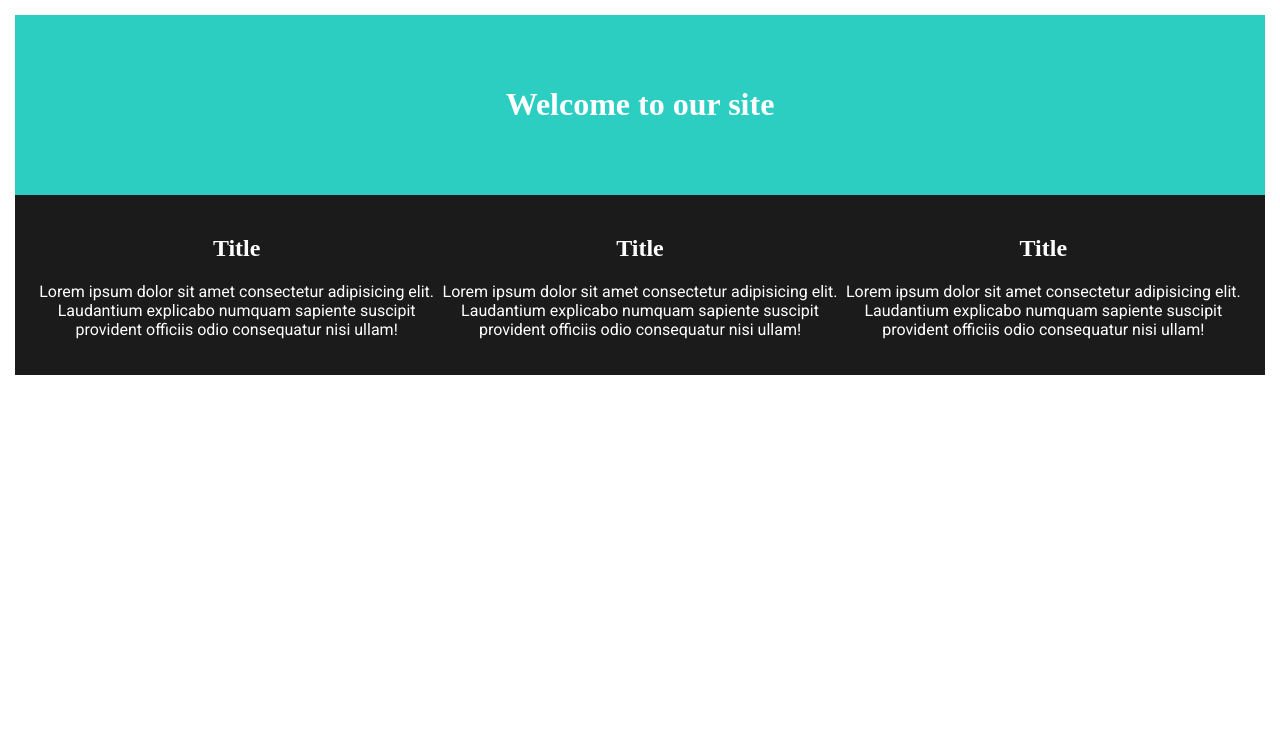
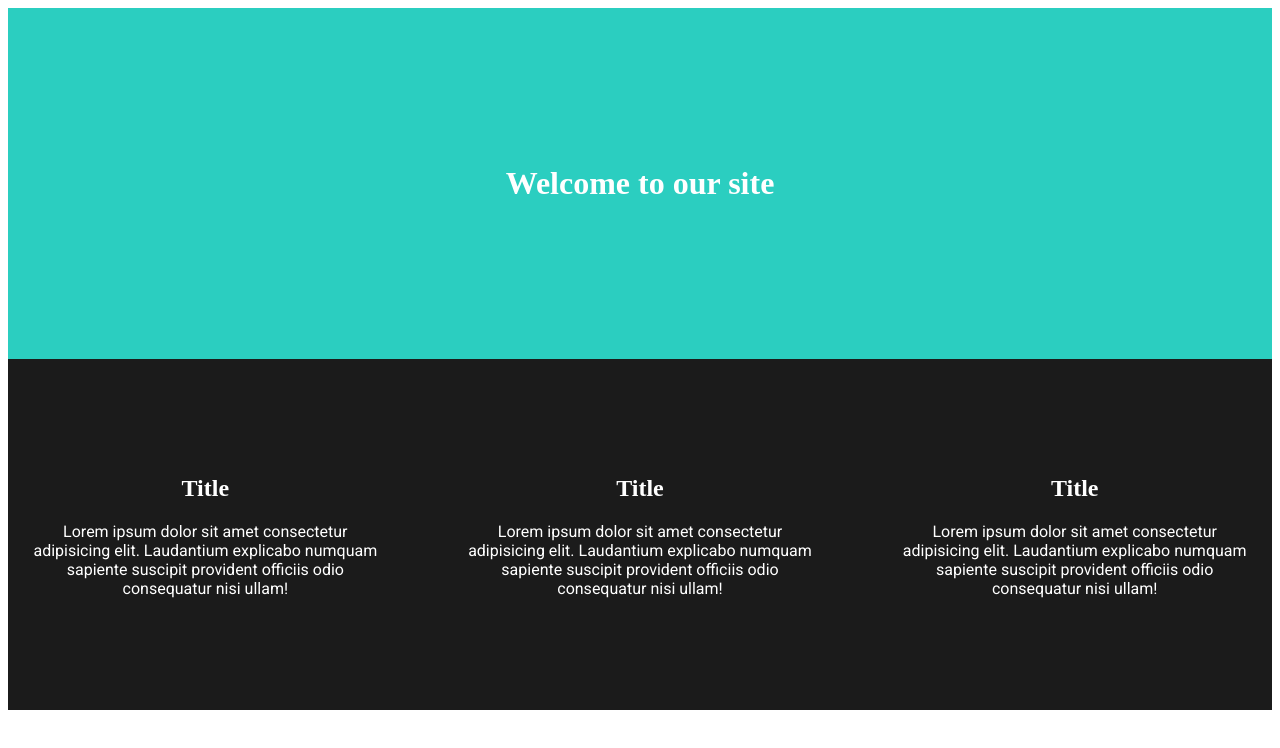
Before and after one commit to andrecastillon/First-Responsive-Website, a plain HTML site: page index.html in a window 1280 px wide. Drawn offline with Linux system fonts and the light colour scheme; a web font is replaced by a local one.

Commit message:
box model fixed for desktop view

```diff
--- a/styles.css
+++ b/styles.css
@@ -5,10 +5,11 @@ font-weight:Regular 400 */
 
 
 body {
+  border: 1rem;
   background-color: white;
-  margin: 15px;
   display: grid;
   grid-template-rows: 1fr 1fr;
+
 }
 
 .container-one {
@@ -19,6 +20,7 @@ body {
   justify-content: center;
   background-color: #2BCEC0;
   color: white;
+  padding-block: 6rem;
 }
 
 .container-two {
@@ -29,11 +31,13 @@ body {
   padding: 20px;
   display: flex;
   text-align: center;
+  gap: 5rem;
+  padding-block: 6rem;
 }
 
 .box-one .box-two .box.three {
   justify-content: space-around;
-  padding:
+  padding: 50px;
 
 }
 
```
